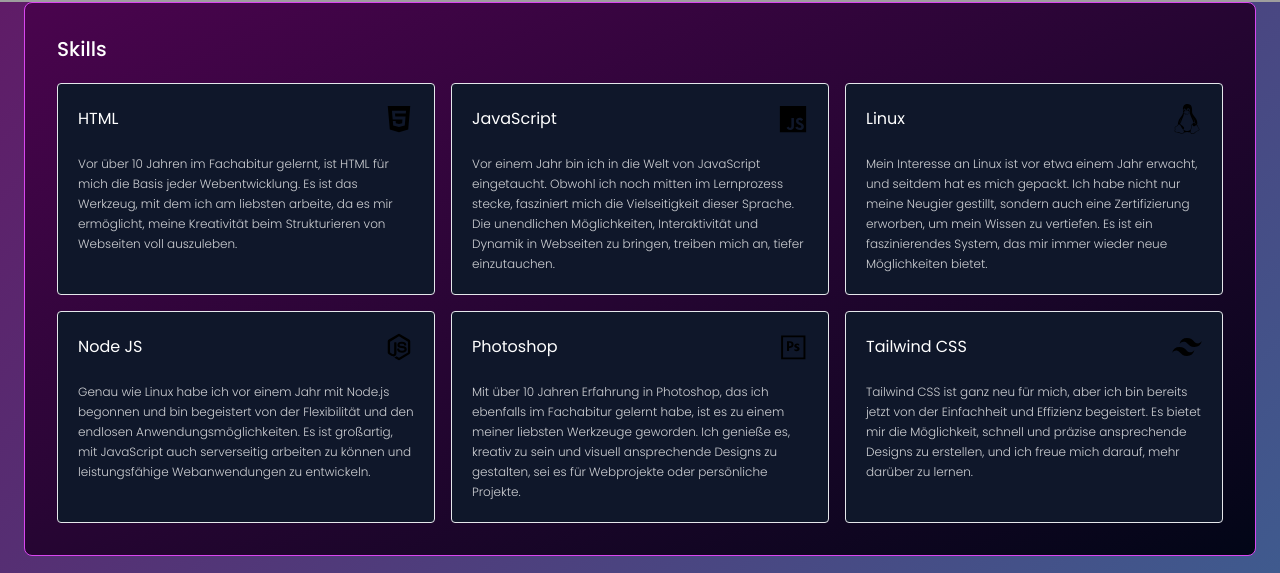
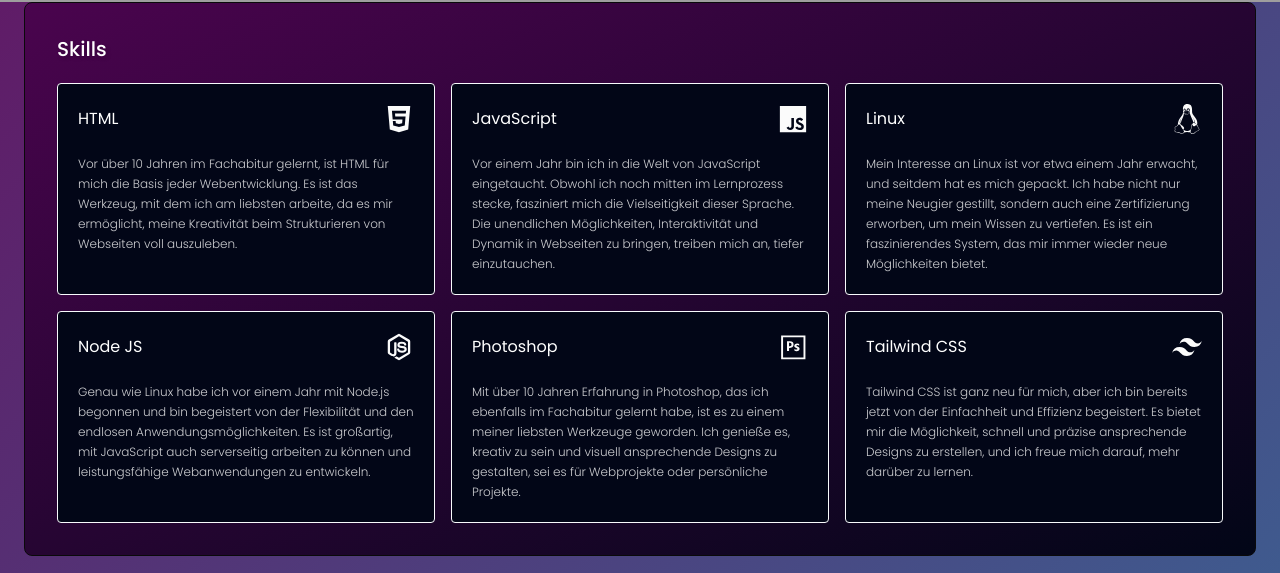
Before and after one commit to stud3ntjan/AdvancedPort, a React (Vite) app in the folder portfolio-react/: page / in a window 1280 px wide. Shown: the part 815-1388 px from the top of the page. Built offline with nearby package versions, Linux system fonts and the light colour scheme; grey boxes are pictures that could not be loaded.

Commit message:
skills design update

```diff
--- a/portfolio-react/src/components/Skills.jsx
+++ b/portfolio-react/src/components/Skills.jsx
@@ -5,8 +5,15 @@
 const Skills = () => {
   return (
     <section className="max-w-screen-xl px-6 mx-auto pb-20" id="skills">
-      <div className="bg-gradient-to-br from-fuchsia-950 to-slate-950 rounded-lg border border-fuchsia-500 p-4 md:p-8">
-        <h5 className="text-xl font-medium mb-5">Skills</h5>
+      <div className="bg-gradient-to-br from-fuchsia-950 to-slate-950 rounded-lg border border-neutral-950 p-4 md:p-8">
+        <h5
+          className="text-xl font-medium mb-5"
+          style={{
+            textShadow: "2px 2px 4px rgba(0, 0, 0, 0.2)",
+          }}
+        >
+          Skills
+        </h5>
 
         <div class="grid grid-cols-1 sm:grid-cols-2 md:grid-cols-3 gap-4">
           {SKILLS.map((skill) => (
@@ -26,10 +33,10 @@
 
 const SkillsCard = ({ icon: Icon, iconProps, title, comment }) => {
   return (
-    <div className="bg-slate-900 rounded border borderfuchsia-500 p-5">
+    <div className="bg-slate-950 rounded border border-slate-50 p-5">
       <div className="flex items-center justify-between mb-5">
         <p className="text-base">{title}</p>
-        <Icon className="text-primary text-3xl" />
+        <Icon className="text-white text-3xl" />
       </div>
 
       <p className="text-xs font-light leading-5 opacity-80">{comment}</p>
```
